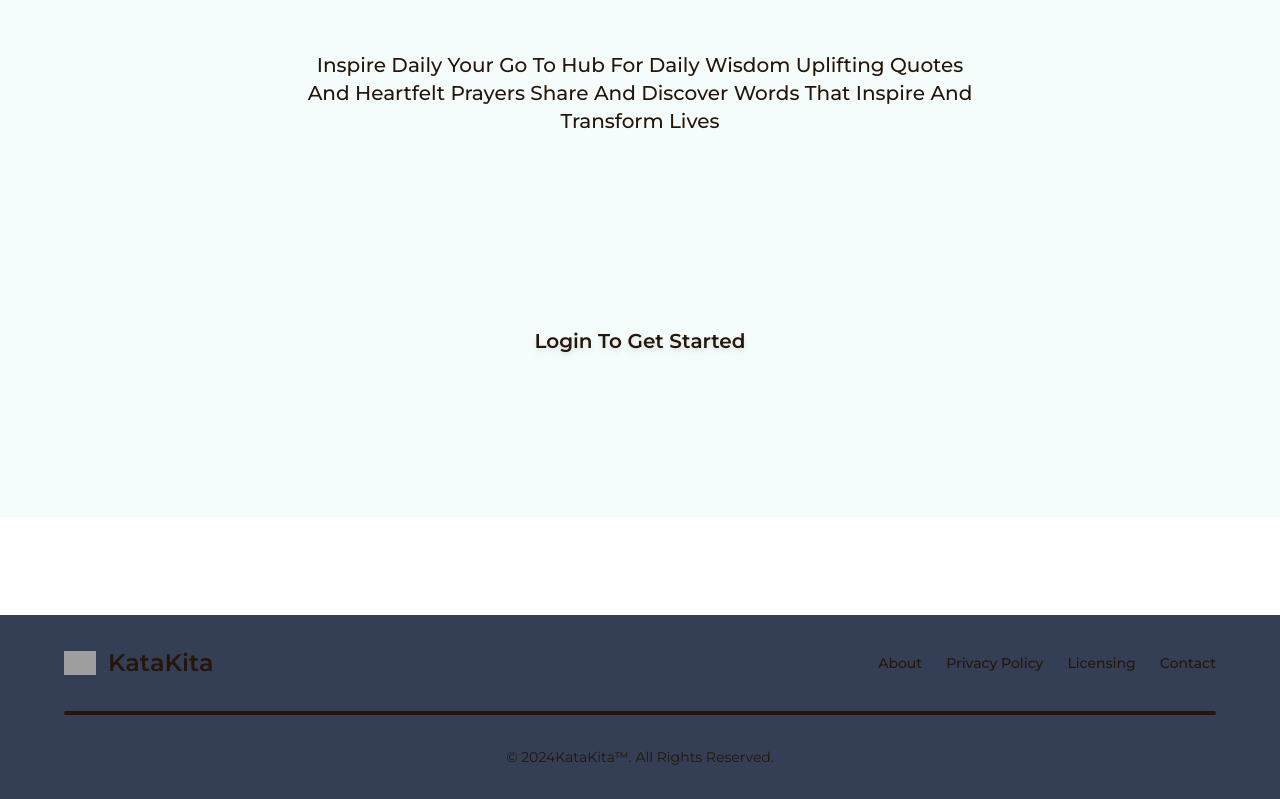
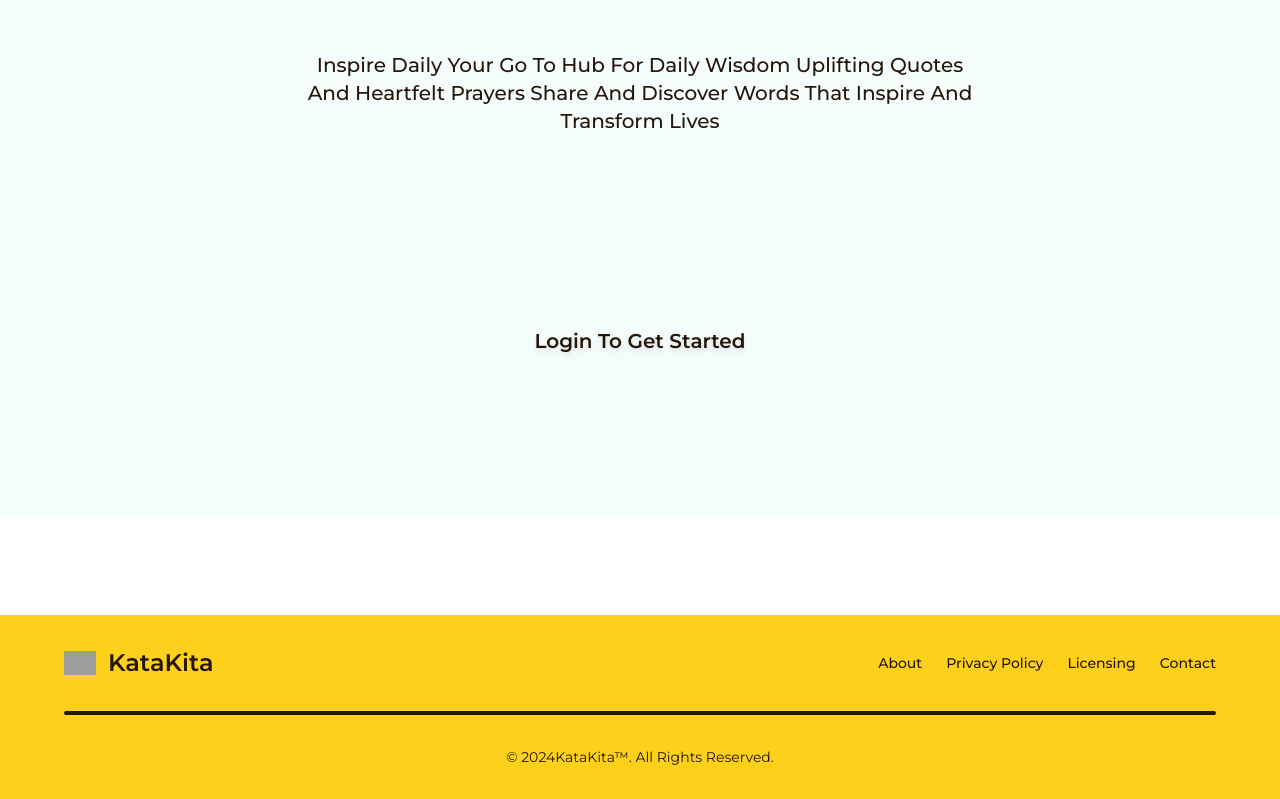
Before and after one commit to anggawidiarta/katakita-quotes-sharing, a Next.js app: page / in a window 1280 px wide. Shown: the part 283-1082 px from the top of the page. Built offline with nearby package versions, Linux system fonts and the light colour scheme; no server answers; grey boxes are pictures that could not be loaded.

Commit message:
style: update background color

```diff
--- a/components/Footer/Footer.tsx
+++ b/components/Footer/Footer.tsx
@@ -7,7 +7,7 @@ const Footer: React.FC = () => {
   // test usePathname as to make a conditional footer
   const isProfile = usePathname() === "/profile";
   return (
-    <footer className="relative z-20 bg-[#343F56] dark:bg-black mt-7">
+    <footer className="relative z-20 bg-[#fdd01c]  mt-7">
       <div className="px-6 py-4 mx-auto sm:px-16 max-w-7xl md:py-8">
         <div className="sm:flex sm:items-center sm:justify-between">
           <a
```
